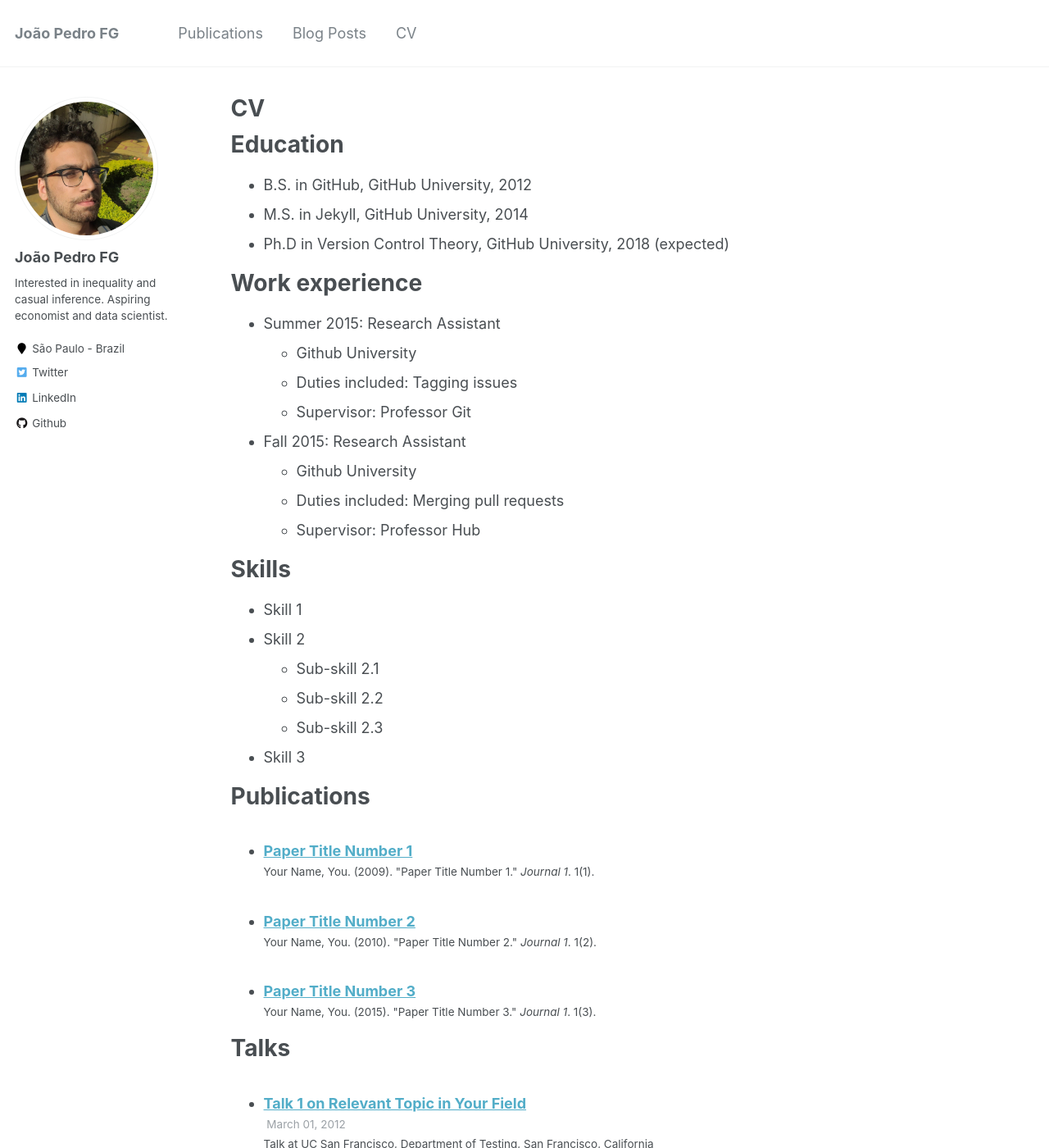
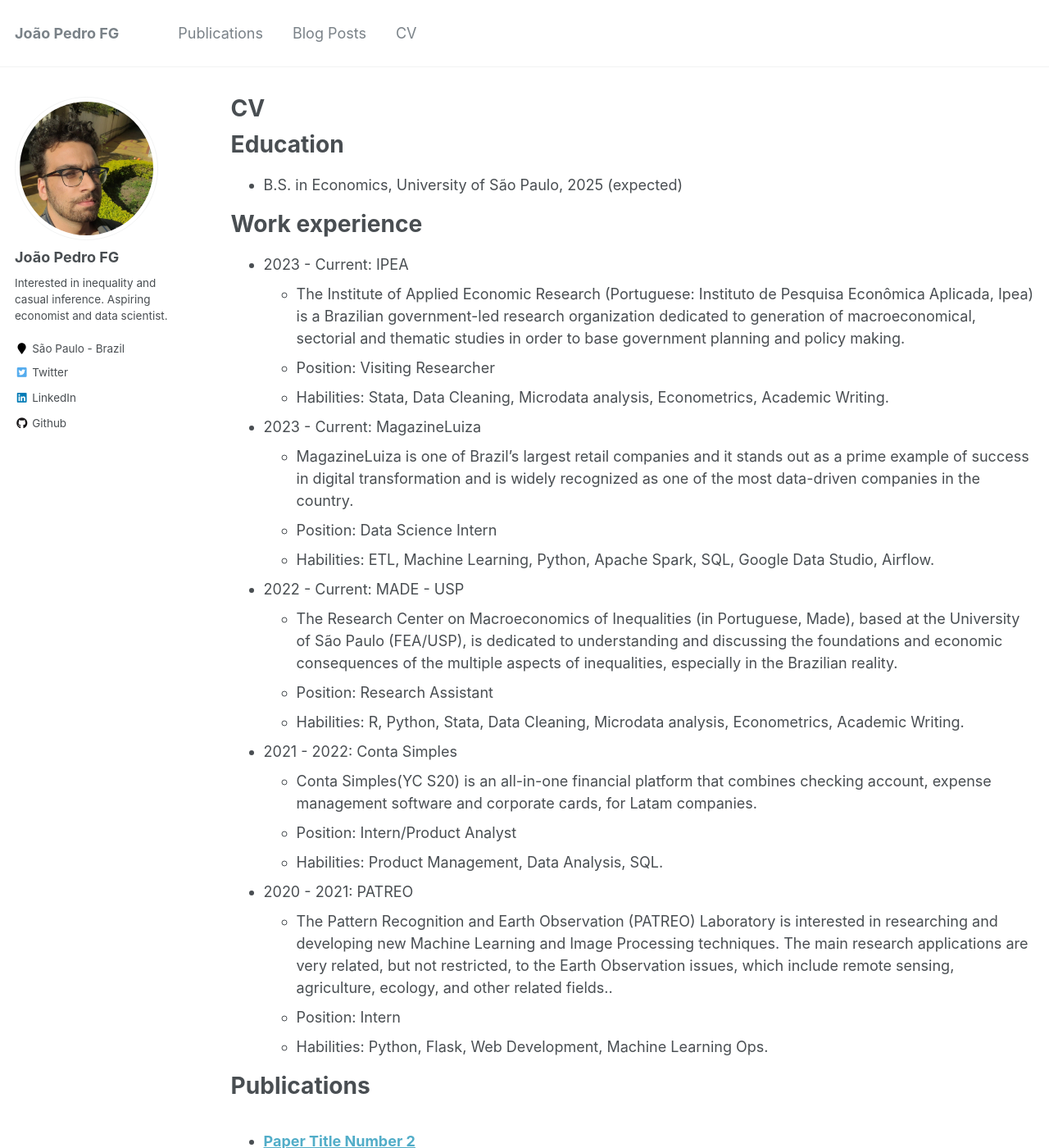
Before and after one commit to joaopedro-fg/joaopedro-fg.github.io, a Jekyll site: the page built from _pages/cv.md, in a window 1280 px wide and 1400 px high. Shown: the whole window at 82% size. Built offline with Jekyll 4.4.1, drawn with Linux system fonts in a browser that asks for light colours; some of the changed text lies outside the part shown.

```diff
--- a/_pages/cv.md
+++ b/_pages/cv.md
@@ -11,30 +11,32 @@
 
 Education
 ======
-* B.S. in GitHub, GitHub University, 2012
-* M.S. in Jekyll, GitHub University, 2014
-* Ph.D in Version Control Theory, GitHub University, 2018 (expected)
+* B.S. in Economics, University of São Paulo, 2025 (expected)
 
 Work experience
 ======
-* Summer 2015: Research Assistant
-  * Github University
-  * Duties included: Tagging issues
-  * Supervisor: Professor Git
+* 2023 - Current: IPEA
+  * The Institute of Applied Economic Research (Portuguese: Instituto de Pesquisa Econômica Aplicada, Ipea) is a Brazilian government-led research organization dedicated to generation of macroeconomical, sectorial and thematic studies in order to base government planning and policy making.
+  * Position: Visiting Researcher
+  * Habilities: Stata, Data Cleaning, Microdata analysis, Econometrics, Academic Writing.
+* 2023 - Current: MagazineLuiza
+  * MagazineLuiza is one of Brazil's largest retail companies and it stands out as a prime example of success in digital transformation and is widely recognized as one of the most data-driven companies in the country.
+  * Position: Data Science Intern
+  * Habilities: ETL, Machine Learning, Python, Apache Spark, SQL, Google Data Studio, Airflow.
 
-* Fall 2015: Research Assistant
-  * Github University
-  * Duties included: Merging pull requests
-  * Supervisor: Professor Hub
+* 2022 - Current: MADE - USP
+  * The Research Center on Macroeconomics of Inequalities (in Portuguese, Made), based at the University of São Paulo (FEA/USP), is dedicated to understanding and discussing the foundations and economic consequences of the multiple aspects of inequalities, especially in the Brazilian reality.
+  * Position: Research Assistant
+  * Habilities: R, Python, Stata, Data Cleaning, Microdata analysis, Econometrics, Academic Writing.
 
-Skills
-======
-* Skill 1
-* Skill 2
-  * Sub-skill 2.1
-  * Sub-skill 2.2
-  * Sub-skill 2.3
-* Skill 3
+* 2021 - 2022: Conta Simples
+  * Conta Simples(YC S20) is an all-in-one financial platform that combines checking account, expense management software and corporate cards, for Latam companies.
+  * Position: Intern/Product Analyst
+  * Habilities: Product Management, Data Analysis, SQL.
+* 2020 - 2021: PATREO
+  * The Pattern Recognition and Earth Observation (PATREO) Laboratory is interested in researching and developing new Machine Learning and Image Processing techniques. The main research applications are very related, but not restricted, to the Earth Observation issues, which include remote sensing, agriculture, ecology, and other related fields..
+  * Position: Intern
+  * Habilities: Python, Flask, Web Development, Machine Learning Ops.
 
 Publications
 ======
@@ -42,18 +44,8 @@
     {% include archive-single-cv.html %}
   {% endfor %}</ul>
 
-Talks
+
+Volunteer Work
 ======
-  <ul>{% for post in site.talks %}
-    {% include archive-single-talk-cv.html %}
-  {% endfor %}</ul>
-
-Teaching
-======
-  <ul>{% for post in site.teaching %}
-    {% include archive-single-cv.html %}
-  {% endfor %}</ul>
-
-Service and leadership
-======
-* Currently signed in to 43 different slack teams
+* Enxurrada de Bits: Developed and taught a Python Game Development course specifically designed for elementary school students in public schools.
+* Brazillian Economics Olympiad: Part of the orgazining comitte, helped to design the communication strategy and created questions for the olympiad.
--- a/_publications/2009-10-01-paper-title-number-1.md
+++ /dev/null
@@ -1,15 +0,0 @@
----
-title: "Paper Title Number 1"
-collection: publications
-permalink: /publication/2009-10-01-paper-title-number-1
-excerpt: 'This paper is about the number 1. The number 2 is left for future work.'
-date: 2009-10-01
-venue: 'Journal 1'
-paperurl: 'http://academicpages.github.io/files/paper1.pdf'
-citation: 'Your Name, You. (2009). &quot;Paper Title Number 1.&quot; <i>Journal 1</i>. 1(1).'
----
-This paper is about the number 1. The number 2 is left for future work.
-
-[Download paper here](http://academicpages.github.io/files/paper1.pdf)
-
-Recommended citation: Your Name, You. (2009). "Paper Title Number 1." <i>Journal 1</i>. 1(1).
```
Also changed, not shown: _publications/npe27.md (added, +11 -0 lines).
